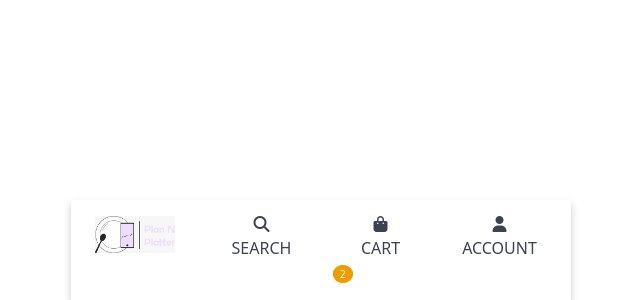
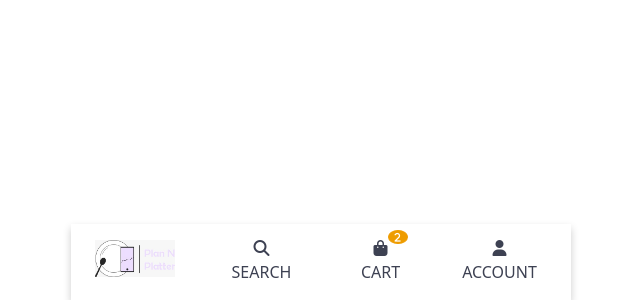
Before and after one commit to purplecrow2020/plan-platter-react, a React (Create React App) app: page /profile in a window 1280 px wide. Shown: the part 500-800 px from the top of the page, without its empty margins (319-959 px from the left). Built offline with nearby package versions, Linux system fonts and the light colour scheme.

Commit message:
fix the issue with position

```diff
--- a/src/containers/Footer/index.css
+++ b/src/containers/Footer/index.css
@@ -1,10 +1,11 @@
 .cart-count-icon{
     font-size: 10px;
     border: 1px solid rgb(238, 156, 0);
-    border-radius: 50%;
+    border-radius: 100%;
     padding: 1px 6px;
-    background-color: rgb(238, 156, 0);
+    background-color: #ee9c00;
     color: white;
+    font-weight: 700;
 }
 
 @media screen and (max-width: 360px) {
--- a/src/containers/Footer/index.js
+++ b/src/containers/Footer/index.js
@@ -28,9 +28,11 @@ export default function Footer() {
                     <NavLink exact to="/cart" className="text-decoration-none text-center"
                     style={{color: '#3d4152', position:'relative'}}
                     >
-                        <i className="fa fa-shopping-bag d-block" aria-hidden="true"></i>
+                        <i className="fa fa-shopping-bag d-block" aria-hidden="true" style={{position:'relative'}}>
+                            <span className='cart-count-icon' style={{position: 'absolute', top: '-10px'}}>2</span>
+                        </i>
                         <span className="d-block  mt-1">CART</span>
-                        <span className='cart-count-icon' >2</span>
+
                     </NavLink>
 
                 </div>
```
